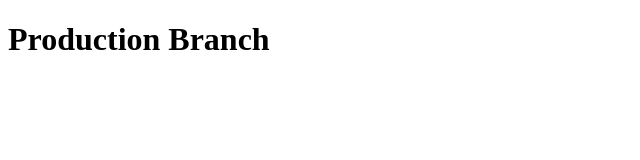
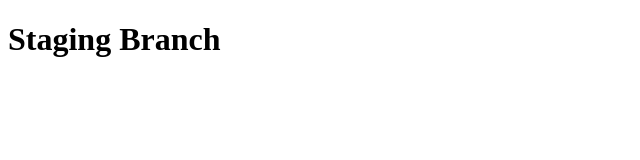
Before and after one commit to itshelly/Practice_gh_nt, a plain HTML site: page index.html in a window 1280 px wide. Shown: the whole page, without its empty margins (0-640 px from the left). Drawn offline with Linux system fonts and the light colour scheme.

Commit message:
staging commit

```diff
--- a/index.html
+++ b/index.html
@@ -6,6 +6,6 @@
     <title>Document</title>
 </head>
 <body>
-    <h1>Production Branch</h1>
+    <h1>Staging Branch</h1>
 </body>
 </html>
```
